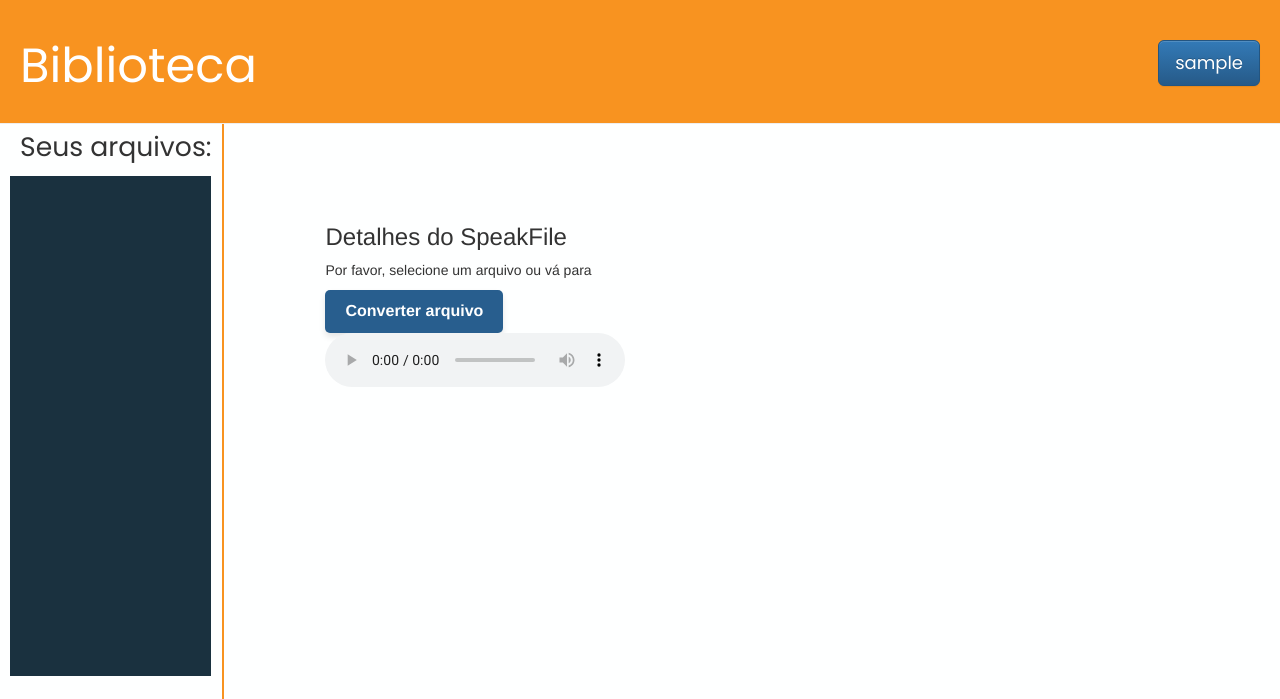
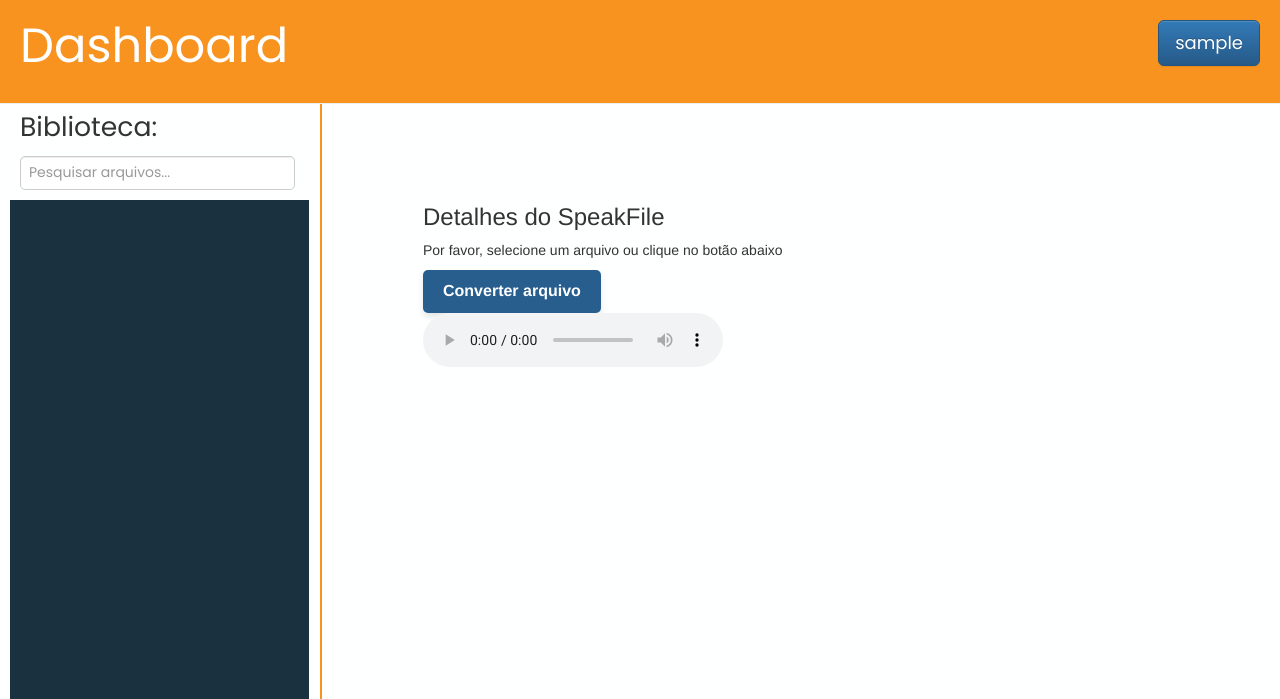
Before and after one commit to LucsRafa/SpeakerConverter, a Django app: page / in a window 1280 px wide. Shown: the top 699 px of the page. Run offline with Django 3.2, Linux system fonts and the light colour scheme; the visitor is signed in with stand-in values (Sample User, id 1); data that the repository does not hold is empty; some libraries are stand-ins or nearby versions; some web fonts are replaced.

Commit message:
Pesquisa_Biblioteca

```diff
--- a/speakermain/static/css/speakermain.css
+++ b/speakermain/static/css/speakermain.css
@@ -150,3 +150,20 @@ h2 a {
 .list-container{
     background-color: #1A313F;
 }
+.audio{
+    width: 300px;
+    height: 54px;
+}
+.modev{
+    margin-bottom: 5px; /* Espaçamento entre os parágrafos */
+    font-size: 14px; /* Ajuste o tamanho da fonte se necessário */
+}
+
+#search-bar {
+    margin: 10px 0;
+    width: 95%; /* Largura ajustável */
+    padding: 8px;
+    border: 1px solid #F89320;
+    border-radius: 5px;
+    font-size: 14px;
+}
--- /dev/null
+++ b/speakermain/static/js/filtroPesquisa.js
@@ -0,0 +1,18 @@
+document.addEventListener("DOMContentLoaded", function () {
+    // Filtro de pesquisa
+    const searchBar = document.getElementById("search-bar");
+    const listItems = document.querySelectorAll(".list-container li");
+
+    searchBar.addEventListener("input", function () {
+        const searchText = searchBar.value.toLowerCase();
+
+        listItems.forEach(function (item) {
+            const title = item.querySelector("h2 a").textContent.toLowerCase();
+            if (title.includes(searchText)) {
+                item.style.display = ""; // Mostra o item
+            } else {
+                item.style.display = "none"; // Esconde o item
+            }
+        });
+    });
+});
--- a/speakermain/templates/speakermain/index.html
+++ b/speakermain/templates/speakermain/index.html
@@ -1,8 +1,8 @@
 {% load static %}
 <html>
     <head>
-        <h1><title>Biblioteca | Speaker Converter</title></h1>
-        <link rel="icon" type="imagem/png" href="{%static 'favicon.png'%}">
+        <title>Dashboard | Speaker Converter</title>
+        <link rel="icon" type="imagem/png" href="{% static 'favicon.png' %}">
         <script src="https://code.jquery.com/jquery-3.6.0.min.js"></script>
         <script src="{% static 'js/playerinf.js' %}"></script>
         <link href="//fonts.googleapis.com/css?family=Poppins&subset=latin,latin-ext" rel="stylesheet" type="text/css">
@@ -10,32 +10,46 @@
         <script src="https://maxcdn.bootstrapcdn.com/bootstrap/3.3.7/js/bootstrap.min.js"></script>
         <link rel="stylesheet" href="//maxcdn.bootstrapcdn.com/bootstrap/3.2.0/css/bootstrap-theme.min.css">
         <link rel="stylesheet" href="{% static 'css/speakermain.css' %}">
-
+        <style>
+            #search-bar {
+                margin: 10px 0;
+                width: 95%;
+                padding: 8px;
+                border: 1px solid #ccc;
+                border-radius: 5px;
+                font-size: 14px;
+            }
+        </style>
+    </head>
     <body>
         <div class="userButton dropdown">
             <button class="btn btn-primary btn-lg dropdown-toggle" type="button" id="dropdownMenuButton" data-toggle="dropdown" aria-haspopup="true" aria-expanded="false">
                 {{ user }}
             </button>
             <div class="dropdown-menu" aria-labelledby="dropdownMenuButton">
-                  <a class ="Conversor" href="{% url 'LoginView' %}">Biblioteca</a>
-                  <a class ="Conversor" href="{% url 'teladeconverter' %}">Converter arquivo</a>
+                <a class="Conversor" href="{% url 'LoginView' %}">Dashboard</a>
+                <a class="Conversor" href="{% url 'teladeconverter' %}">Converter arquivo</a>
                 <a class="dropdown-item" href="{% url 'LogoutView' %}">Encerrar sessão</a>
             </div>
         </div>
-            <div class ='page-header'>
-                <h1><a href="/">Biblioteca</a></h1>
+        <div class="page-header">
+            <h1><a href="/">Dashboard</a></h1>
         </div>
         <div class="conteudo-principal">
             <div class="arquivos">
                 <div class="coloraqs">
-                    <div class='seusaq'><p>Seus arquivos:</p></div>
-                    <div class='list-container'>
+                    <div class="seusaq">
+                        <p>Biblioteca:</p>
+                        <input type="text" id="search-bar" class="form-control" placeholder="Pesquisar arquivos...">
+                    </div>
+                    <div class="list-container">
                         {% for sfile in sfile %}
                         <li>
-                            <div class='arquivo'>
+                            <div class="arquivo">
                                 <h2><a href="#" class="audio-link" data-id="{{ sfile.id }}">{{ sfile.titulo }}</a></h2>
                                 <p><strong>Feito em: </strong>{{ sfile.datacriado }}</p>
-                                <p><strong>Formato de áudio: </strong>{{ sfile.formato }} <strong>Modelo de voz: </strong>{{ sfile.modelo }}</p>
+                                <p class="modev"><strong>Formato de áudio: </strong>{{ sfile.formato }}</p>
+                                <p class="modev"><strong>Modelo de voz: </strong>{{ sfile.modelo }}</p>
                             </div>
                         </li>
                         {% endfor %}
@@ -44,19 +58,20 @@
             </div>
             <!-- Linha vertical -->
             <div class="linha-vertical"></div>
-
             <div class="detalhes">
                 <!-- Conteúdo da seção 'detalhes' -->
                 <h3>Detalhes do SpeakFile</h3>
                 <div id="det">
-                        <p>Por favor, selecione um arquivo ou vá para </p>
+                    <p>Por favor, selecione um arquivo ou clique no botão abaixo</p>
                     <a class="converter" href="{% url 'teladeconverter' %}">Converter arquivo</a>
                 </div>
                 <audio id="audio-player" controls>
                     <source id="audio-source" src="" type="audio/mpeg">
-                        Your browser does not support the audio element.
+                    Seu navegador não suporta o elemento de áudio.
                 </audio>
             </div>
         </div>
+        <!-- Inclua o arquivo JavaScript -->
+        <script src="{% static 'js/filtroPesquisa.js' %}"></script>
     </body>
 </html>
--- a/speakermain/templates/speakermain/telaConverter.html
+++ b/speakermain/templates/speakermain/telaConverter.html
@@ -17,7 +17,7 @@
       {{ user }}
     </button>
     <div class="dropdown-menu" aria-labelledby="dropdownMenuButton">
-      <a class ="biblioteca" href="{% url 'LoginView' %}">Biblioteca</a>
+      <a class ="biblioteca" href="{% url 'LoginView' %}">Dashboard</a>
       <a class ="Conversor" href="{% url 'teladeconverter' %}">Converter arquivo</a>
       <a class="dropdown-item" href="{% url 'LogoutView' %}">Encerrar sessão</a>
     </div>
```
Also changed, not shown: 1 other file. Lines whose indentation alone changed are shown as unchanged.
